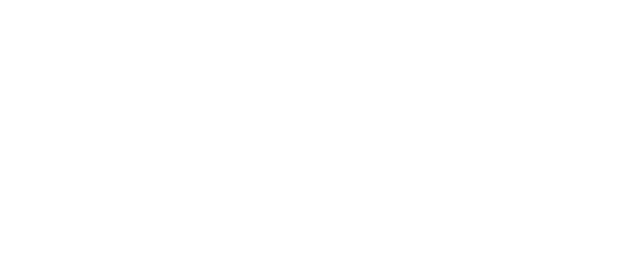
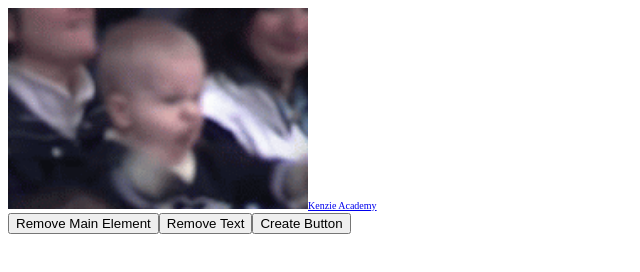
Before and after one commit to mnelson400/DOM-Methods-Practice-, a plain HTML site: page index.html in a window 1280 px wide. Shown: the whole page, without its empty margins (0-640 px from the left). Drawn offline with Linux system fonts and the light colour scheme.

Commit message:
Rubric Complete

```diff
--- a/main.js
+++ b/main.js
@@ -6,20 +6,57 @@
 // 1. Your first task is to use DOM methods to re-create
 //  the DOM tree below using only JavaScript.
 
+const bodyElement = document.querySelector ('body');
+
+let mainElement = document.createElement ('main');
+bodyElement.append (mainElement);
+
+let imgElement = document.createElement ('img');
+imgElement.className = 'images';
+imgElement.src = './yesss.gif';
+
+let aElement = document.createElement ('a');
+aElement.className = 'links';
+aElement.href = 'https://www.kenzie.academy/';
+aElement.append ('Kenzie Academy');
+
+mainElement.append (imgElement);
+mainElement.append (aElement);
+
 // 2. Now, add a "click" event listener to the button element
 //  you created. On click, remove the <main> element node from
 //  the page. After clicking this button, the user should only
 //  see the button on the page and the DOM tree should look like this:
 
+let buttonElement = document.createElement ('button');
+buttonElement.append ('Remove Main Element');
+bodyElement.append (buttonElement);
 
-
-
+buttonElement.addEventListener ("click", function() {
+    mainElement.remove ();
+})
 
 // Stretch Goals:
 
 // 1. Stretch Goal: Add a text input and a button which, on click, can
 //  REMOVE an element based on a CSS selector provided by the user in the textbox.
 
+let buttonTwoElement = document.createElement ('button');
+buttonTwoElement.append ('Remove Text');
+bodyElement.append (buttonTwoElement);
+
+buttonTwoElement.addEventListener ("click", function() {
+
+})
+
 //  2. Stretch Goal: Add a text input and a button which, on click, can CREATE
 //  an element and append it to the page. This element should contain text
 //  content provided by the user in the textbox.
+
+let buttonThreeElement = document.createElement ('button');
+buttonThreeElement.append ('Create Button');
+bodyElement.append (buttonThreeElement);
+
+buttonThreeElement.addEventListener ("click", function() {
+
+})
--- a/style.css
+++ b/style.css
@@ -1,3 +1,14 @@
 * {
     box-sizing: border-box;
 }
+
+.links {
+    width: auto;
+    height: 12px;
+   font-size: 10px;
+}
+
+.images {
+    width: 300px;
+    color: black;
+}
```
Also changed, not shown: yesss.gif (added).
